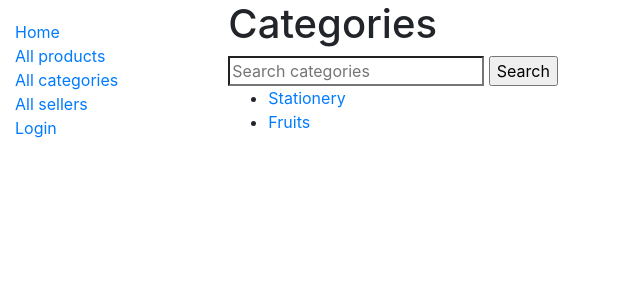
After one commit to sohamvg/IITbazaar, a Django app: page /market/categories/ in a window 1280 px wide. The commit adds this page. Shown: the top 300 px of the page, without its empty margins (0-640 px from the left). Run offline with Django 3.2, Linux system fonts and the light colour scheme; data comes from the database, SQL or seed files in the repository; both versions use the stored data as it was after the commit; some libraries are stand-ins or nearby versions.

Commit message:
added category details

```diff
--- a/market/models.py
+++ b/market/models.py
@@ -21,6 +21,10 @@ class Category(models.Model):
         """String for representing the Model object."""
         return self.name
 
+    def get_absolute_url(self):
+        """Returns the url to access a detail record for this category."""
+        return reverse('market:category-detail', args=[str(self.id)])
+
 class Seller(models.Model):
     name = models.CharField(max_length=60)
     phone = PhoneNumberField(null=False, blank=True, unique=True)
@@ -31,7 +35,7 @@ class Seller(models.Model):
         return self.name
 
     def get_absolute_url(self):
-        """Returns the url to access a detail record for this product."""
+        """Returns the url to access a detail record for this seller."""
         return reverse('market:seller-detail', args=[str(self.id)])
 
 
--- a/market/templates/base_generic.html
+++ b/market/templates/base_generic.html
@@ -17,7 +17,7 @@
         <ul class="sidebar-nav">
           <li><a href="{% url 'market:index' %}">Home</a></li>
           <li><a href="{% url 'market:products' %}">All products</a></li>
-          <li><a href="">All categories</a></li>
+          <li><a href="{% url 'market:categories' %}">All categories</a></li>
           <li><a href="{% url 'market:sellers' %}">All sellers</a></li>
           {% if user.is_authenticated %}
             <li>User: {{ user.get_username }}</li>
--- /dev/null
+++ b/market/templates/market/category_list.html
@@ -0,0 +1,20 @@
+{% extends "base_generic.html" %}
+
+{% block content %}
+  <h1>Categories</h1>
+  <form method="GET" action="">
+    <input type="search" name="search" placeholder="Search categories" value="{{ search_term }}"/>
+    <input type="submit" value="Search"/>
+  </form>
+  {% if category_list %}
+  <ul>
+    {% for category in category_list %}
+      <li>
+        <a href="{{ category.get_absolute_url }}">{{ category.name }}</a>
+    </li>
+    {% endfor %}
+  </ul>
+  {% else %}
+    <p>No categories currently</p>
+  {% endif %}
+{% endblock %}
--- a/market/urls.py
+++ b/market/urls.py
@@ -1,7 +1,7 @@
 from django.urls import path
 from . import views
 from django.conf.urls import url
-from .views import product_list
+from .views import product_list, category_list
 
 app_name = 'market'
 
@@ -10,6 +10,8 @@ urlpatterns = [
     path('products/', product_list, name='products'),
     #path('results/', search, name='search'),
     path('product/<int:pk>', views.ProductDetailView.as_view(), name='product-detail'),
+    path('categories/', category_list, name='categories'),
+    path('category/<int:pk>', views.CategoryDetailView.as_view(), name='category-detail'),
     path('sellers/', views.SellerListView.as_view(), name='sellers'),
     path('seller/<int:pk>', views.SellerDetailView.as_view(), name='seller-detail'),
 ]
--- a/market/views.py
+++ b/market/views.py
@@ -63,8 +63,6 @@ def product_list(request):
             'product_list': object_list,
         }
 
-
-
     return render(request, "market/product_list.html", context)
 
 class ProductDetailView(generic.DetailView):
@@ -76,6 +74,24 @@ class SellerListView(generic.ListView):
 
 class SellerDetailView(generic.DetailView):
     model = Seller
+
+def category_list(request):
+    object_list = Category.objects.all()
+
+    if 'search' in request.GET:
+        search_item = request.GET['search']
+        object_list = Category.objects.filter(name__icontains=search_item)
+
+    context = {
+            'category_list': object_list,
+        }
+
+    return render(request, "market/category_list.html", context)
+
+class CategoryDetailView(generic.DetailView):
+    model = Category
+
+
 
 '''
 def search(request):
```
Also changed, not shown: market/templates/market/category_detail.html (added, +16 -0 lines), db.sqlite3.
